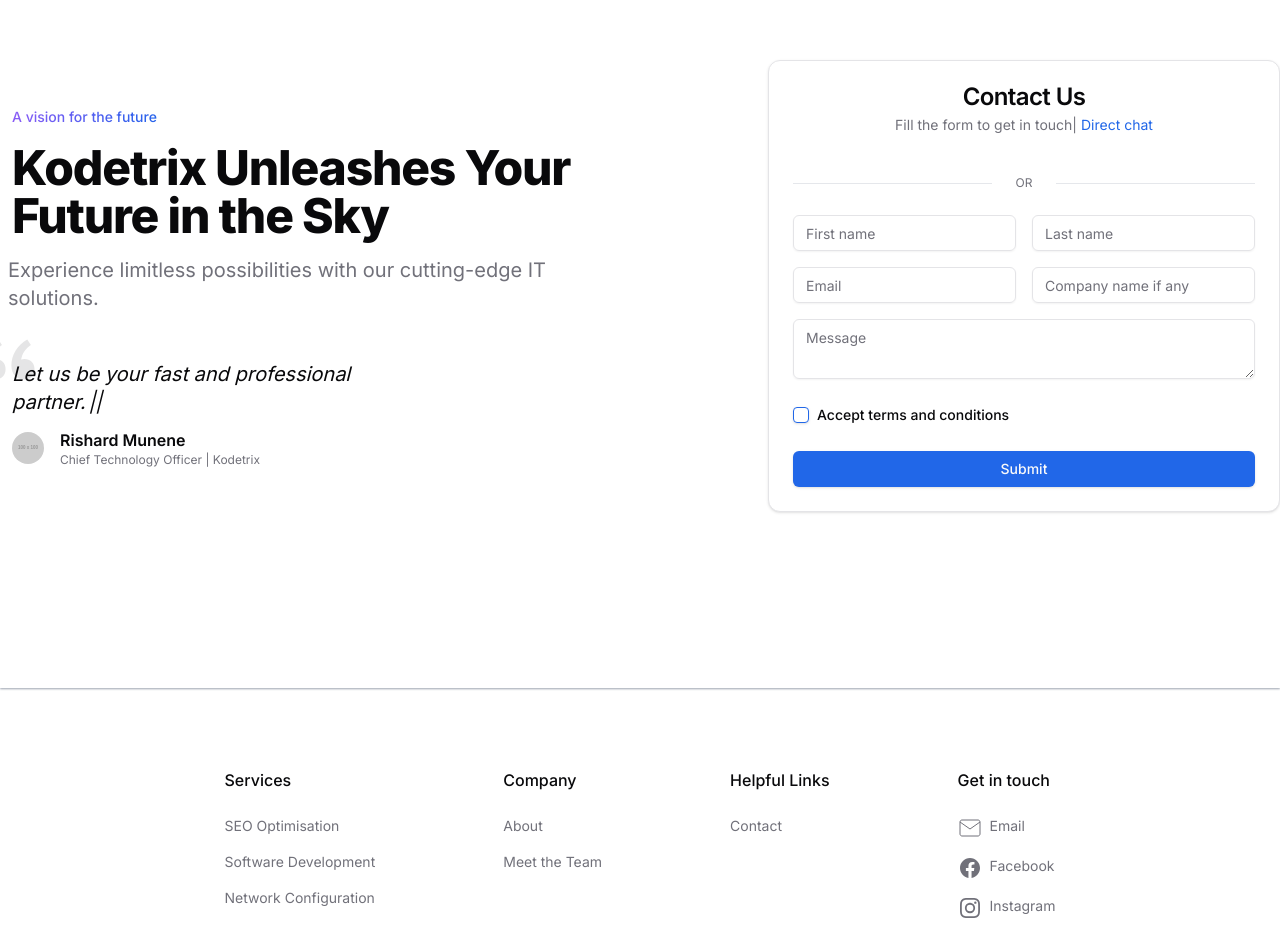
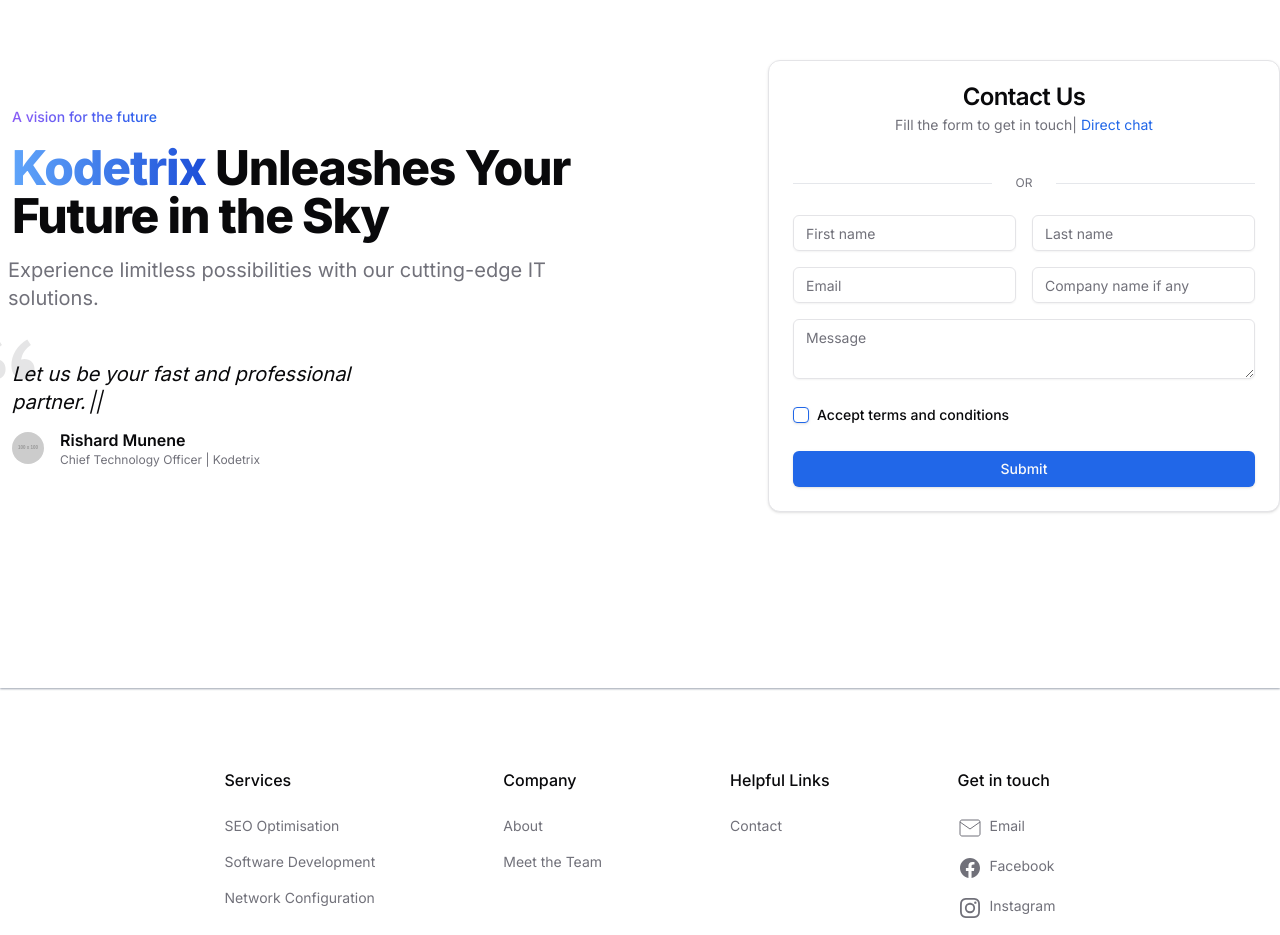
Before and after one commit to Samkipz/kodetrix, a Next.js app: page / in a window 1280 px wide. Shown: the part 2400-3335 px from the top of the page. Built offline with nearby package versions, Linux system fonts and the light colour scheme; a web font is replaced by a local one.

Commit message:
added styling to kodetrix name on contact page

```diff
--- a/app/ui/contact/Contact.jsx
+++ b/app/ui/contact/Contact.jsx
@@ -41,7 +41,9 @@ export default function Contact() {
               {/* Title */}
               <div className="mt-4 md:mb-12 max-w-2xl">
                 <h1 className="mb-4 mx-3 scroll-m-20 text-2xl font-extrabold tracking-tight lg:text-5xl">
-                  Kodetrix Unleashes Your Future in the Sky
+                <span className='bg-clip-text text-transparent bg-gradient-to-r from-blue-400 to-blue-700'>
+                    Kodetrix
+                  </span> Unleashes Your Future in the Sky
                 </h1>
                 <p className="mx-2 md:text-xl text-muted-foreground">
                   Experience limitless possibilities with our cutting-edge IT
```
